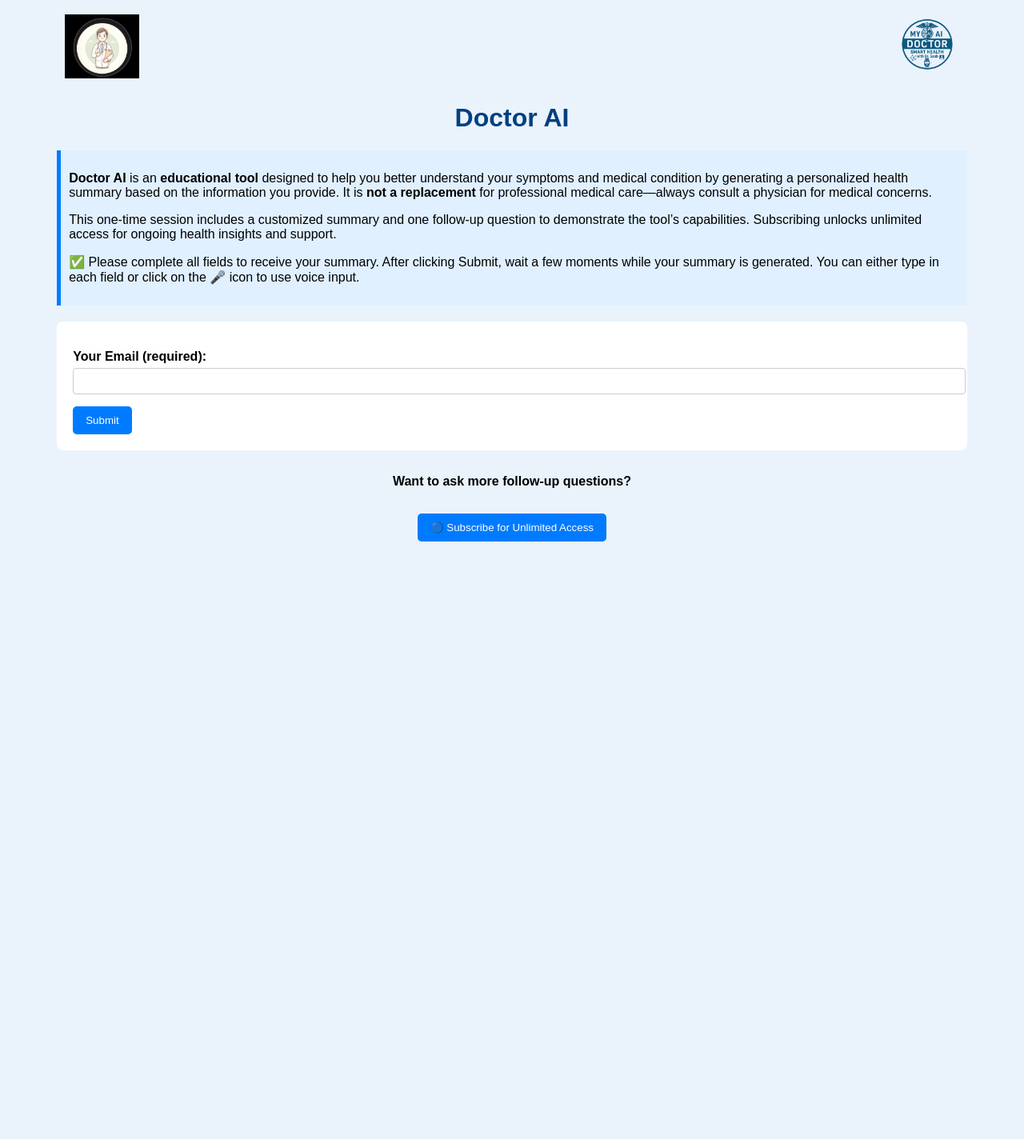
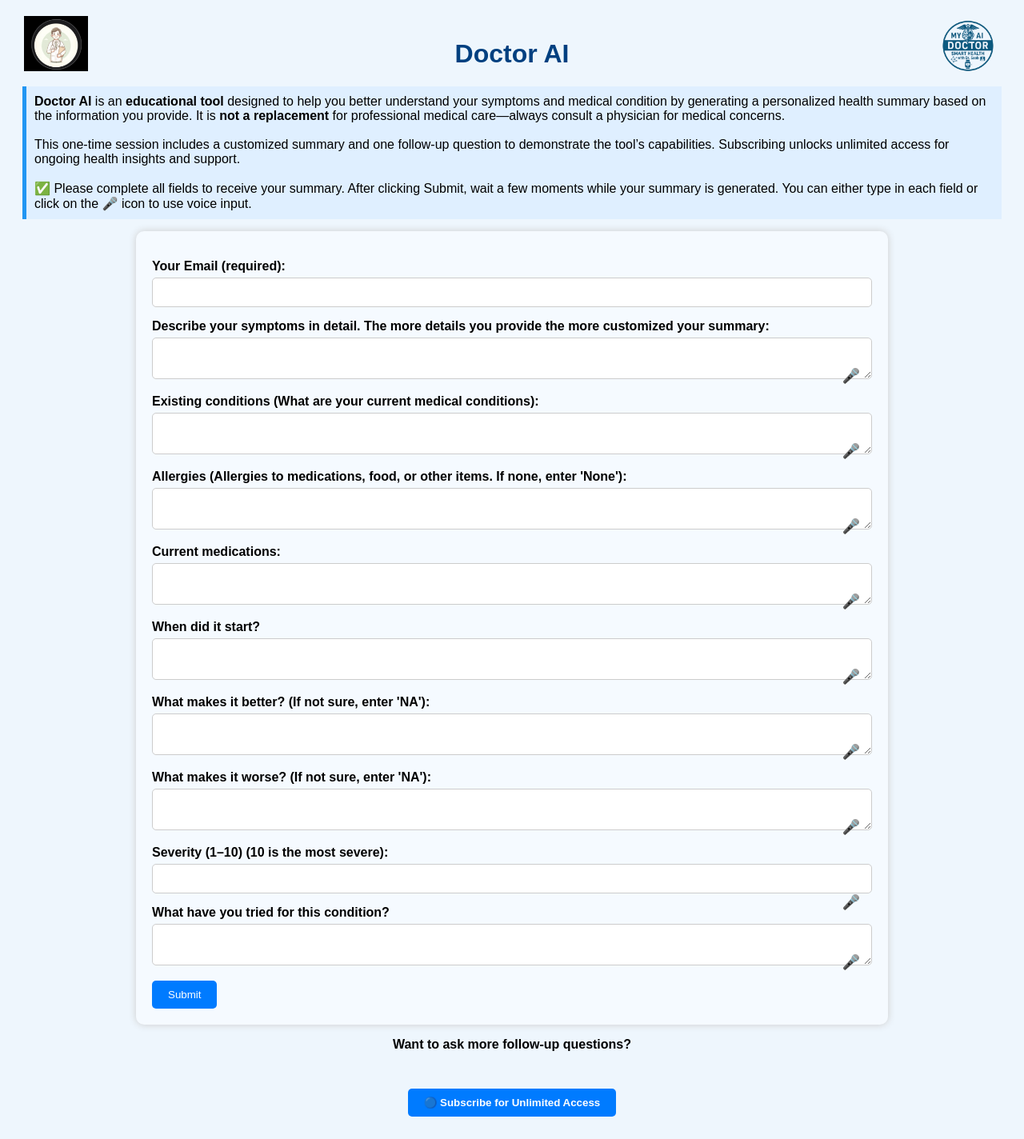
Before and after one commit to Asaabmd/doctor-ai, a Flask app: page / in a window 1280 px wide. Shown: the whole page at 80% size. Before the commit the page ends 677 px from the top, so only its background shows below. Run offline with Flask 3, Linux system fonts and the light colour scheme.

Commit message:
Full index.html with fixed action and subscribe button

```diff
--- a/templates/index.html
+++ b/templates/index.html
@@ -3,202 +3,220 @@
 <head>
     <meta charset="UTF-8">
     <title>Doctor AI</title>
+    <link rel="stylesheet" href="https://cdnjs.cloudflare.com/ajax/libs/font-awesome/6.5.0/css/all.min.css">
     <style>
         body {
-            background-color: #eaf3fc;
             font-family: Arial, sans-serif;
-        }
-        .container {
-            width: 90%;
-            margin: auto;
-        }
-        .top-bar {
-            display: flex;
-            justify-content: space-between;
-            align-items: center;
-        }
-        .top-bar img {
-            height: 80px;
-            margin: 10px;
+            background-color: #eef6fd;
+            padding: 20px;
         }
         h1 {
             text-align: center;
             color: #004080;
         }
         form {
-            background-color: #fff;
+            max-width: 900px;
+            margin: auto;
             padding: 20px;
-            border-radius: 8px;
-            margin-top: 20px;
+            background-color: #f5faff;
+            border-radius: 10px;
+            box-shadow: 0 0 10px #ccc;
         }
         label {
             display: block;
             font-weight: bold;
             margin-top: 15px;
         }
-        textarea, input {
+        textarea, input[type="text"], input[type="email"] {
             width: 100%;
-            padding: 8px;
+            padding: 10px;
             margin-top: 5px;
-            border-radius: 4px;
+            border-radius: 5px;
             border: 1px solid #ccc;
+            box-sizing: border-box;
         }
-        .mic-button {
-            background: none;
-            border: none;
-            cursor: pointer;
-            font-size: 20px;
-            margin-left: -30px;
-        }
-        .highlight {
-            background-color: #e0f0ff;
-            border-left: 5px solid #007bff;
-            padding: 10px;
-            margin-top: 10px;
-        }
-        .modal {
-            display: none;
-            position: fixed;
-            z-index: 999;
-            padding-top: 100px;
-            left: 0;
-            top: 0;
-            width: 100%;
-            height: 100%;
-            overflow: auto;
-            background-color: rgba(0,0,0,0.4);
-        }
-        .modal-content {
-            background-color: #e6f0ff;
-            margin: auto;
-            padding: 20px;
-            border: 1px solid #888;
-            width: 70%;
-            border-radius: 10px;
-        }
-        .subscribe-btn {
+        button, .btn {
+            margin-top: 15px;
+            padding: 10px 20px;
             background-color: #007bff;
             color: white;
-            padding: 10px 16px;
             border: none;
             border-radius: 5px;
             cursor: pointer;
-            margin-top: 15px;
         }
-        .subscribe-btn:hover {
-            background-color: #0056b3;
+        .btn-subscribe {
+            background-color: #007bff;
+            margin-top: 30px;
+            font-weight: bold;
         }
-        .form-instruction {
+        .microphone-button {
+            position: absolute;
+            right: 15px;
+            top: 42px;
+            cursor: pointer;
+            font-size: 18px;
+            color: #444;
+        }
+        .input-wrapper {
+            position: relative;
+        }
+        .info-box {
+            background-color: #dfefff;
+            border-left: 5px solid #2196F3;
+            padding: 10px;
+            margin-bottom: 15px;
+        }
+        .info-box strong {
             font-weight: bold;
-            margin-top: 10px;
+        }
+        .logo {
+            position: absolute;
+            top: 20px;
+            right: 30px;
+            width: 80px;
+        }
+        .doctor {
+            position: absolute;
+            top: 20px;
+            left: 30px;
+            width: 80px;
+        }
+        #summaryModal {
+            display: none;
+            position: fixed;
+            z-index: 1000;
+            left: 0; top: 0;
+            width: 100%; height: 100%;
+            overflow: auto;
+            background-color: rgba(0,0,0,0.5);
+        }
+        .modal-content {
+            background-color: #e9f2ff;
+            margin: 10% auto;
+            padding: 20px;
+            border: 1px solid #007bff;
+            width: 80%;
+            border-radius: 10px;
         }
     </style>
-    <script>
-        function scrollToNextField(currentId) {
-            const formElements = Array.from(document.querySelectorAll("input, textarea"));
-            const currentIndex = formElements.findIndex(el => el.id === currentId);
-            if (currentIndex !== -1 && currentIndex + 1 < formElements.length) {
-                formElements[currentIndex + 1].focus();
-            }
-        }
-
-        function startDictation(fieldId) {
-            if (window.hasOwnProperty('webkitSpeechRecognition')) {
-                const recognition = new webkitSpeechRecognition();
-                recognition.continuous = false;
-                recognition.interimResults = false;
-                recognition.lang = "en-US";
-                recognition.start();
-
-                recognition.onresult = function(e) {
-                    document.getElementById(fieldId).value = e.results[0][0].transcript;
-                    recognition.stop();
-                };
-
-                recognition.onerror = function(e) {
-                    recognition.stop();
-                };
-            } else {
-                alert("Speech recognition not supported in this browser.");
-            }
-        }
-
-        window.addEventListener("DOMContentLoaded", () => {
-            document.querySelectorAll("input, textarea").forEach(el => {
-                el.addEventListener("keydown", (e) => {
-                    if (e.key === "Enter") {
-                        e.preventDefault();
-                        scrollToNextField(el.id);
-                    }
-                });
-            });
-        });
-
-        function showModal(summary, followupAllowed) {
-            document.getElementById("summaryModal").style.display = "block";
-            document.getElementById("summaryText").innerText = summary;
-            document.getElementById("followupSection").style.display = followupAllowed ? "block" : "none";
-            document.getElementById("lockedSection").style.display = followupAllowed ? "none" : "block";
-        }
-
-        function closeModal() {
-            document.getElementById("summaryModal").style.display = "none";
-        }
-    </script>
 </head>
 <body>
-    <div class="container">
-        <div class="top-bar">
-            <img src="{{ url_for('static', filename='doctor.jpeg') }}" alt="Doctor">
-            <img src="{{ url_for('static', filename='logo.png') }}" alt="Logo">
+
+<img src="/static/doctor.jpeg" class="doctor" alt="Doctor">
+<img src="/static/logo.png" class="logo" alt="Logo">
+
+<h1>Doctor AI</h1>
+
+<div class="info-box">
+    <strong>Doctor AI</strong> is an <strong>educational tool</strong> designed to help you better understand your symptoms and medical condition by generating a personalized health summary based on the information you provide. It is <strong>not a replacement</strong> for professional medical care—always consult a physician for medical concerns.
+    <br><br>
+    This one-time session includes a customized summary and one follow-up question to demonstrate the tool’s capabilities. Subscribing unlocks unlimited access for ongoing health insights and support.
+    <br><br>
+    ✅ Please complete all fields to receive your summary. After clicking Submit, wait a few moments while your summary is generated. You can either type in each field or click on the 🎤 icon to use voice input.
 </div>
-        <h1>Doctor AI</h1>
-        <div class="highlight">
-            <p><strong>Doctor AI</strong> is an <strong>educational tool</strong> designed to help you better understand your symptoms and medical condition by generating a personalized health summary based on the information you provide. It is <strong>not a replacement</strong> for professional medical care—always consult a physician for medical concerns.</p>
-            <p>This one-time session includes a customized summary and one follow-up question to demonstrate the tool’s capabilities. Subscribing unlocks unlimited access for ongoing health insights and support.</p>
-            <p>✅ Please complete all fields to receive your summary. After clicking Submit, wait a few moments while your summary is generated. You can either type in each field or click on the 🎤 icon to use voice input.</p>
+
+<form action="/" method="post">
+    <label>Your Email (required):</label>
+    <div class="input-wrapper">
+        <input type="email" name="email" required>
     </div>
-        <form action="/submit" method="post">
-            <label for="email">Your Email (required):</label>
-            <input type="email" id="email" name="email" required>
 
-            {% for field in fields %}
-                <label for="{{ field.id }}">{{ field.label }}</label>
-                <div style="display:flex;">
-                    <textarea id="{{ field.id }}" name="{{ field.name }}" rows="2" required></textarea>
-                    <button type="button" class="mic-button" onclick="startDictation('{{ field.id }}')">🎤</button>
+    <label>Describe your symptoms in detail. The more details you provide the more customized your summary:</label>
+    <div class="input-wrapper">
+        <textarea name="symptoms" required></textarea>
+        <span class="microphone-button" onclick="startDictation('symptoms')">🎤</span>
     </div>
-            {% endfor %}
 
-            <button type="submit" class="subscribe-btn">Submit</button>
+    <label>Existing conditions (What are your current medical conditions):</label>
+    <div class="input-wrapper">
+        <textarea name="conditions" required></textarea>
+        <span class="microphone-button" onclick="startDictation('conditions')">🎤</span>
+    </div>
+
+    <label>Allergies (Allergies to medications, food, or other items. If none, enter 'None'):</label>
+    <div class="input-wrapper">
+        <textarea name="allergies" required></textarea>
+        <span class="microphone-button" onclick="startDictation('allergies')">🎤</span>
+    </div>
+
+    <label>Current medications:</label>
+    <div class="input-wrapper">
+        <textarea name="medications" required></textarea>
+        <span class="microphone-button" onclick="startDictation('medications')">🎤</span>
+    </div>
+
+    <label>When did it start?</label>
+    <div class="input-wrapper">
+        <textarea name="onset" required></textarea>
+        <span class="microphone-button" onclick="startDictation('onset')">🎤</span>
+    </div>
+
+    <label>What makes it better? (If not sure, enter 'NA'):</label>
+    <div class="input-wrapper">
+        <textarea name="better" required></textarea>
+        <span class="microphone-button" onclick="startDictation('better')">🎤</span>
+    </div>
+
+    <label>What makes it worse? (If not sure, enter 'NA'):</label>
+    <div class="input-wrapper">
+        <textarea name="worse" required></textarea>
+        <span class="microphone-button" onclick="startDictation('worse')">🎤</span>
+    </div>
+
+    <label>Severity (1–10) (10 is the most severe):</label>
+    <div class="input-wrapper">
+        <input type="text" name="severity" required>
+        <span class="microphone-button" onclick="startDictation('severity')">🎤</span>
+    </div>
+
+    <label>What have you tried for this condition?</label>
+    <div class="input-wrapper">
+        <textarea name="tried" required></textarea>
+        <span class="microphone-button" onclick="startDictation('tried')">🎤</span>
+    </div>
+
+    <button type="submit" class="btn">Submit</button>
 </form>
 
-        <div style="text-align:center; margin-top:30px;">
+<div style="text-align: center;">
     <p><strong>Want to ask more follow-up questions?</strong></p>
-            <a href="/confirm"><button class="subscribe-btn">🔵 Subscribe for Unlimited Access</button></a>
+    <a href="https://payhip.com/b/nfRzK" target="_blank">
+        <button class="btn btn-subscribe">🔵 Subscribe for Unlimited Access</button>
+    </a>
+</div>
+
+<div id="summaryModal">
+    <div class="modal-content">
+        <h2>📄 Doctor AI Summary:</h2>
+        <div id="summaryText"></div>
+        <div id="followUpContainer">
+            <label for="followUp">Have a follow-up question?</label>
+            <textarea id="followUp" rows="3" style="width: 100%;"></textarea>
+            <button onclick="submitFollowUp()" class="btn">Submit Follow-up Question</button>
+        </div>
+        <div id="subscribeMessage" style="margin-top: 20px; text-align: center;">
+            <p>🔒 You've reached the free follow-up limit. Please subscribe to ask more questions.</p>
+            <a href="https://payhip.com/b/nfRzK" target="_blank">
+                <button class="btn btn-subscribe">🔓 Subscribe for Unlimited Access</button>
+            </a>
+        </div>
     </div>
 </div>
 
-    <!-- Summary Modal -->
-    <div id="summaryModal" class="modal">
-        <div class="modal-content">
-            <h2>📝 Doctor AI Summary:</h2>
-            <p id="summaryText"></p>
+<script>
+function startDictation(field) {
+    const recognition = new webkitSpeechRecognition();
+    recognition.lang = "en-US";
+    recognition.onresult = function(event) {
+        document.getElementsByName(field)[0].value = event.results[0][0].transcript;
+    };
+    recognition.start();
+}
 
-            <div id="followupSection">
-                <form action="/followup" method="post">
-                    <input type="hidden" name="email" id="followupEmail">
-                    <label for="followup">Have a follow-up question?</label>
-                    <textarea name="followup" rows="2" placeholder="Ask your follow-up..."></textarea>
-                    <button type="submit" class="subscribe-btn">Submit Follow-up Question</button>
-                </form>
-            </div>
+function submitFollowUp() {
+    alert("Follow-up submitted (functionality to be added).");
+}
+</script>
 
-            <div id="lockedSection" style="display:none;">
-                <p>🔒 You’ve reached the free follow-up limit. Please subscribe to ask more questions.</p>
-                <a href="/confirm"><button class="subscribe-btn">🔵 Subscribe for Unlimited Access</button></a>
-            </div>
-        </div>
-    </div>
 </body>
 </html>
```
Lines whose indentation alone changed are shown as unchanged.
